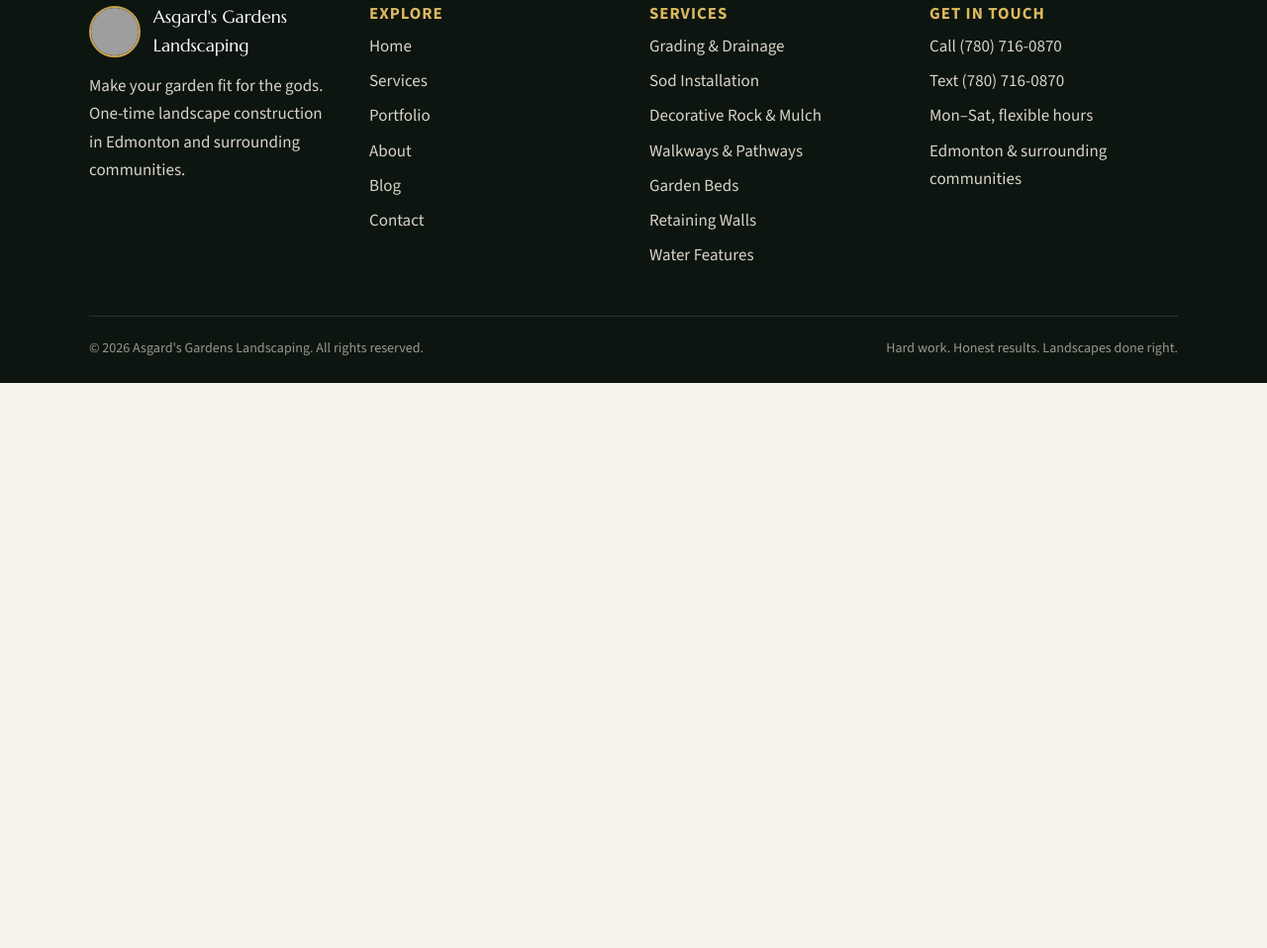
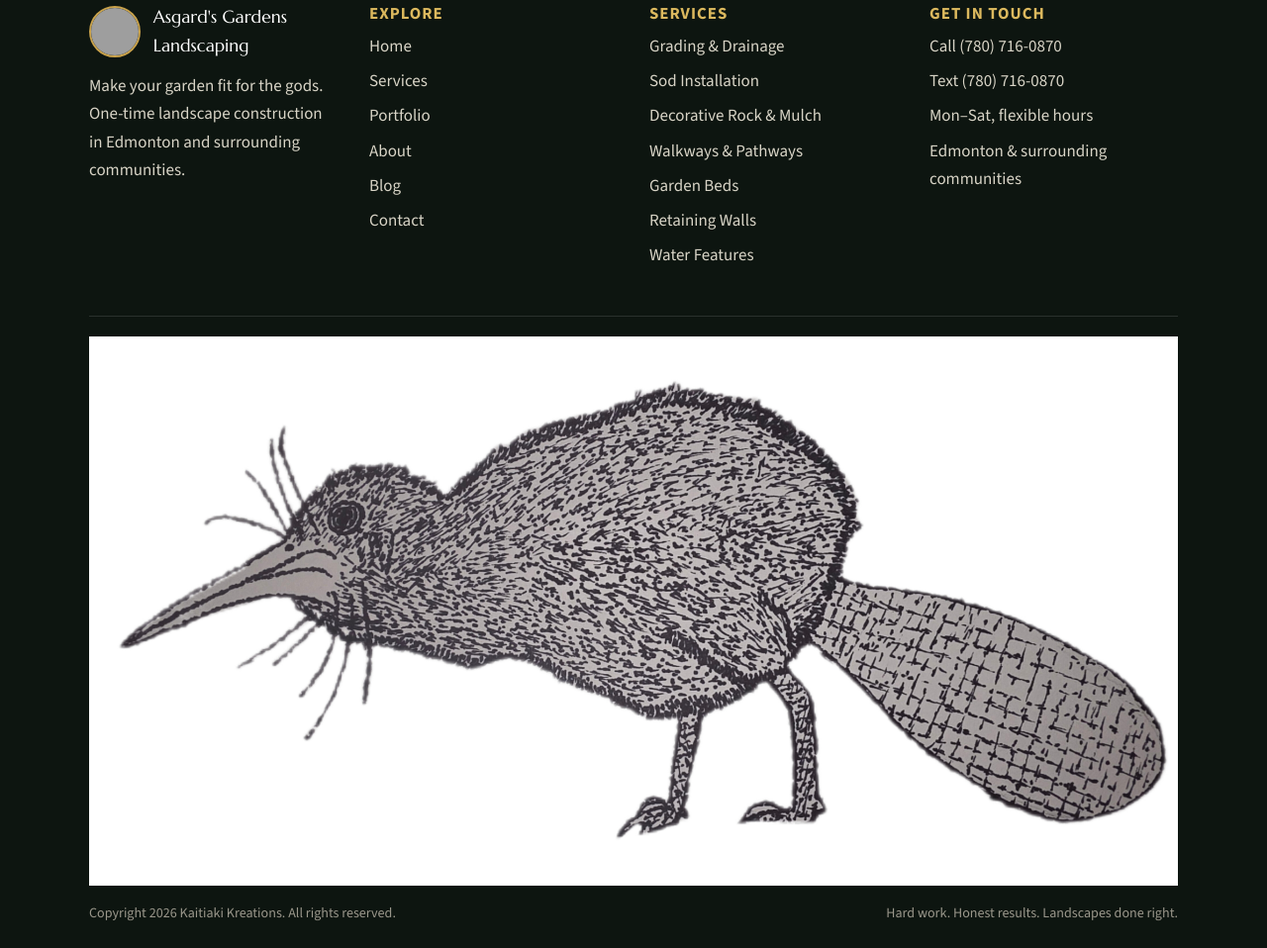
Before and after one commit to asgardsgardenslandscaping/asgardsgardenslandscaping, a plain HTML site: page services.html in a window 1280 px wide. Shown: the part 4805-5763 px from the top of the page at 99% size. Before the commit the page ends 5192 px from the top, so only its background shows below. Drawn offline with nearby package versions, Linux system fonts and the light colour scheme; grey boxes are pictures that could not be loaded.

Commit message:
Footer: Copyright Kaitiaki Kreations with beaver-kiwi watermark

```diff
--- a/services.html
+++ b/services.html
@@ -237,8 +237,9 @@
           </ul>
         </div>
       </div>
-      <div class="footer-bottom">
-        <span>© <span data-year>2026</span> Asgard's Gardens Landscaping. All rights reserved.</span>
+      <div class="footer-bottom footer-credit">
+        <img class="footer-watermark" src="assets/img/InShot_20261007_153413687.jpg" alt="" aria-hidden="true" loading="lazy">
+        <span>Copyright <span data-year>2026</span> Kaitiaki Kreations. All rights reserved.</span>
         <span>Hard work. Honest results. Landscapes done right.</span>
       </div>
     </div>
```
